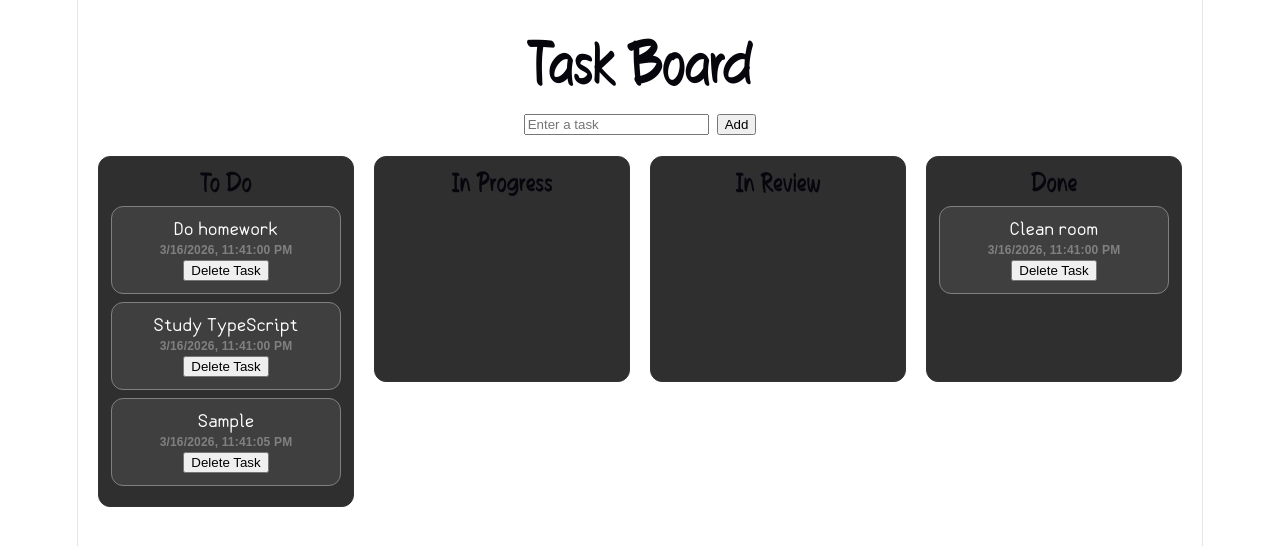
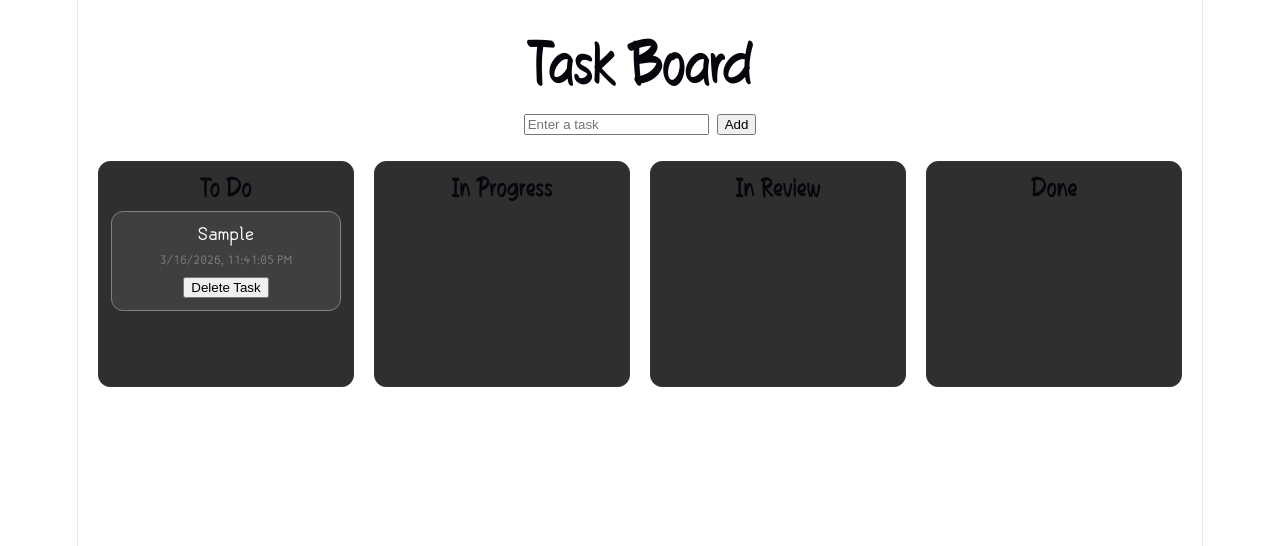
Before and after one commit to sothearn1th/NextPlay_Assessment-Kanban, a React (Vite) app: page / in a window 1280 px wide. Both pictures are taken after typing "Sample" into the empty fields and a click on the button "Add". Shown: the top 546 px of the page. Built offline with nearby package versions, Linux system fonts and the light colour scheme.

Commit message:
Started drag and drop features

```diff
--- a/src/App.tsx
+++ b/src/App.tsx
@@ -4,13 +4,10 @@ import { Column } from "./components/column";
 
 export default function App()
 {
-  const [tasks, setTasks] = useState<Task[]>([
-    { id: "1", title: "Do homework", status: "todo", created_at: new Date() },
-    { id: "2", title: "Study TypeScript", status: "todo", created_at: new Date() },
-    { id: "3", title: "Clean room", status: "done", created_at: new Date() }
-  ]);
+  const [tasks, setTasks] = useState<Task[]>([]);
 
-  const [newTitle, setNewTitle] = useState("");
+  const [textBox, setNewTitle] = useState("");
+
 
 
   //** The backend for the four columns are here */
@@ -26,22 +23,21 @@ export default function App()
     setTasks(newTasks);
   }
 
-  function addTask()
+
+  function addTask(newTaskTitle: string)
   {
-    if (newTitle.trim() === "")
+    if (newTaskTitle.trim() === "") return;
+    else
     {
-      return;
+      const newTask: Task = {
+        id: crypto.randomUUID(),
+        title: newTaskTitle,
+        status: "todo",
+        created_at: new Date(Date.now())
+      };
+      setTasks([...tasks, newTask]);
+      setNewTitle("");
     }
-
-    const newTask: Task = {
-      id: Date.now().toString(),
-      title: newTitle,
-      status: "todo",
-      created_at: new Date()
-    };
-
-    setTasks([...tasks, newTask]);
-    setNewTitle("");
   }
 
 
@@ -49,18 +45,24 @@ export default function App()
   return (
     <div style={{ padding: 20 }}>
 
+
       <h1 style={{ fontFamily: "'CustomHeaderFont1', sans-serif" }}>
         Task Board
       </h1>
 
-      <div style={{ marginBottom: 20 }}>
+
+      <div
+        style={{ marginBottom: 25 }}>
+
+
         <input
           type="text"
-          value={newTitle}
+          value={textBox}
           onChange={(event) => setNewTitle(event.target.value)}
           placeholder="Enter a task"
         />
-        <button onClick={addTask} style={{ marginLeft: 8 }}>
+
+        <button onClick={() => addTask(textBox)} style={{ marginLeft: 8 }}>
           Add
         </button>
       </div>
--- a/src/components/taskCard.tsx
+++ b/src/components/taskCard.tsx
@@ -1,4 +1,6 @@
 import type { Task } from "../types/task";
+import { useDraggable } from "@dnd-kit/core";
+
 
 type TaskCardProps = {
   task: Task;
@@ -7,25 +9,39 @@ type TaskCardProps = {
 
 export function TaskCard({ task, onDelete }: TaskCardProps)
 {
+    const { attributes, listeners, setNodeRef, transform } = useDraggable({
+        id: task.id
+    });
+
     return (
 
         <div
+        ref={setNodeRef}
         style={{
+
             fontFamily: "'CustomBodyFont1', sans-serif", // Custom font for the card content
             border: "1px solid gray",
             borderRadius: "12px",     // rounded edges
             backgroundColor: "#3f3f3f", // A slightly lighter dark grey for the card background
             padding: 10,
-        marginBottom: 8
+            marginBottom: 8,
+            transform: transform ? `translate3d(${transform.x}px, ${transform.y}px, 0)` : undefined,
         }}
+        {...listeners}
+        {...attributes}
         >
 
+        <p>{task.title}</p>
 
-      <p>{task.title}</p>
-      <p style={{font: "status-bar", fontSize: 12, fontWeight: "bold", color: "gray" }}>
+
+        <p style={{ fontSize: 12, fontWeight: "bold", color: "gray" }}>
             {task.created_at.toLocaleString()}
         </p>
+
+
         <button onClick={() => onDelete(task.id)}>Delete Task</button>
+
+
         </div>
 
 
--- a/src/index.css
+++ b/src/index.css
@@ -53,7 +53,7 @@ body {
   :root {
     --text: #9ca3af;
     --text-h: #f3f4f6;
-    --bg: #16171d;
+    --bg: #1b1a1a;
     --border: #2e303a;
     --code-bg: #1f2028;
     --accent: #c084fc;
```
Also changed, not shown: src/components/column.tsx (line endings or trailing spaces). Lines whose indentation alone changed are shown as unchanged.
